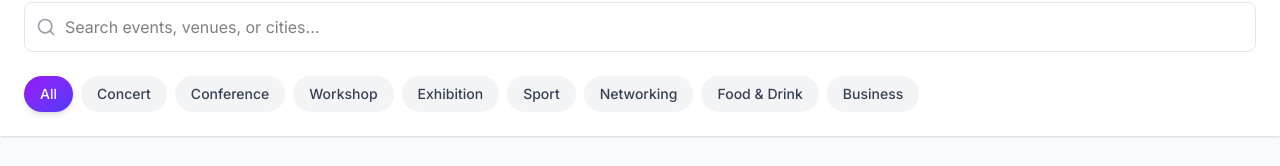
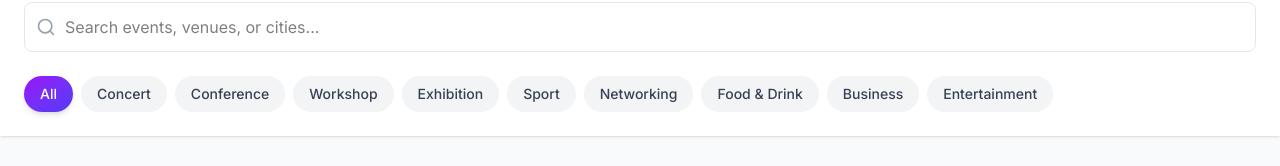
Before and after one commit to obasanmichael/event-manager-app, a Next.js app: page /events in a window 1280 px wide. Shown: the part 210-376 px from the top of the page. Built offline with nearby package versions, Linux system fonts and the light colour scheme; no server answers.

Commit message:
removed unnecessary lines of code for debugging

```diff
--- a/app/(marketting)/events/page.tsx
+++ b/app/(marketting)/events/page.tsx
@@ -17,9 +17,9 @@ export default function EventsPage() {
     "Sport",
     "Networking",
     "Food & Drink",
-    "Business"
+    "Business",
+    "Entertainment",
   ];
-
 
   const filterdEvents = events
     .filter((e) =>
--- a/app/(marketting)/login/page.tsx
+++ b/app/(marketting)/login/page.tsx
@@ -31,7 +31,6 @@ const LoginPage = () => {
   });
 
   const onSubmit = async (data: LoginFormData) => {
-    console.log("login data:", data);
     try {
       await signInWithEmail(data.email, data.password);
       toast.success("Logged in successfully!");
--- a/app/(marketting)/signup/page.tsx
+++ b/app/(marketting)/signup/page.tsx
@@ -49,8 +49,6 @@ const SignupPage = () => {
 
 
   const onSubmit = async (data: SignupFormData) => {
-    console.log("Signup data:", data);
-
     try {
       await signUpWithEmail(data.email, data.password, data.fullName);
       toast.success('Account created successfully!')
--- a/app/app/events/EventForm.tsx
+++ b/app/app/events/EventForm.tsx
@@ -55,7 +55,6 @@ export default function EventForm({
   });
 
   const onSubmit = async (data: EventFormData) => {
-    console.log(data);
     onCreate(data);
   };
 
--- a/app/app/settings/page.tsx
+++ b/app/app/settings/page.tsx
@@ -19,7 +19,6 @@ export default function SettingsPage() {
   const [deleteModalOpen, setDeleteModalOpen] = useState(false);
 
   const handleDeleteAccount = () => {
-    // 🔥 Hook this up to your backend delete logic
     console.log("Account deleted!");
     setDeleteModalOpen(false);
   };
--- a/app/components/app/SideBar.tsx
+++ b/app/components/app/SideBar.tsx
@@ -13,6 +13,7 @@ import {
   CalendarDays,
   Users,
   Settings,
+  HomeIcon,
 } from "lucide-react";
 import { signOut } from "@/lib/auth";
 
@@ -25,6 +26,7 @@ const Sidebar = () => {
     {label: 'My Events', href: '/app/events', icon: CalendarDays},
     {label: 'Attendees', href: '/app/attendees', icon: Users},
     {label: 'Settings', href: '/app/settings', icon: Settings},
+    {label: 'Go Home', href: '/', icon: HomeIcon},
   ]
 
   return (
```
Also changed, not shown: middleware.ts (+1 -7 lines).
